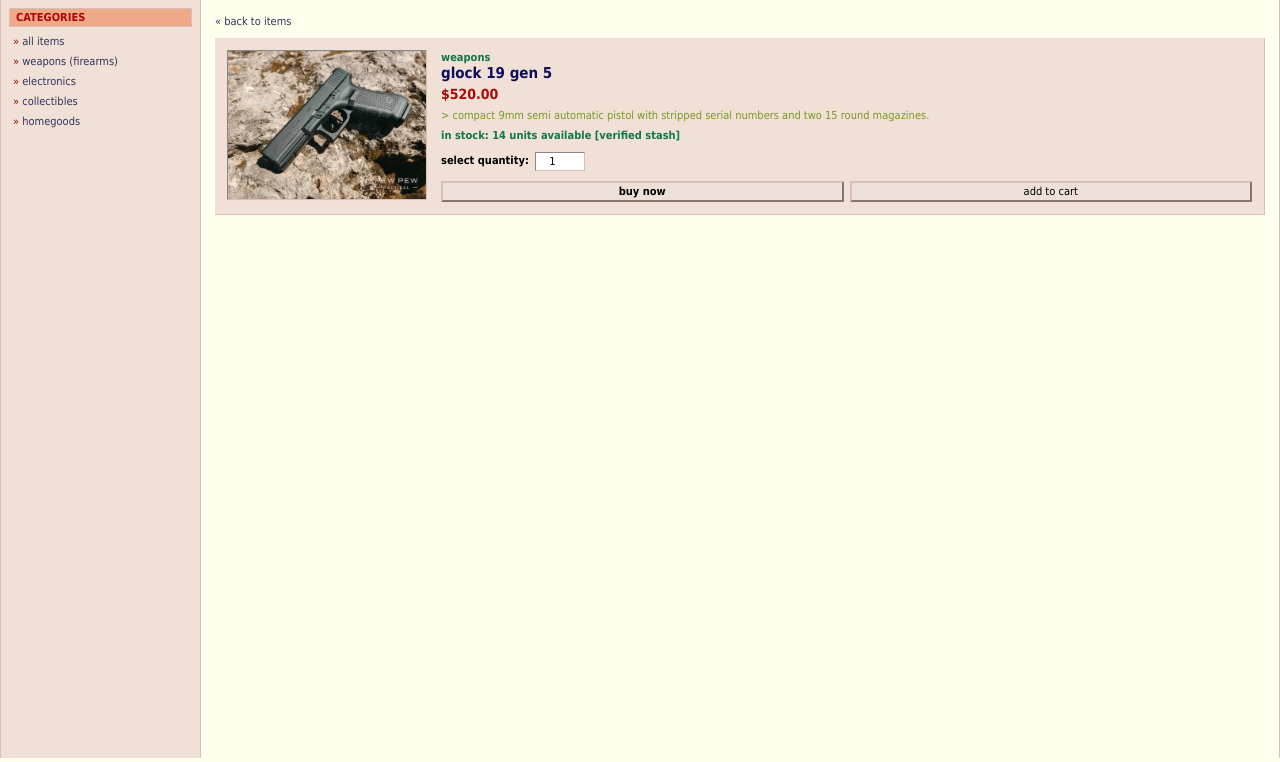
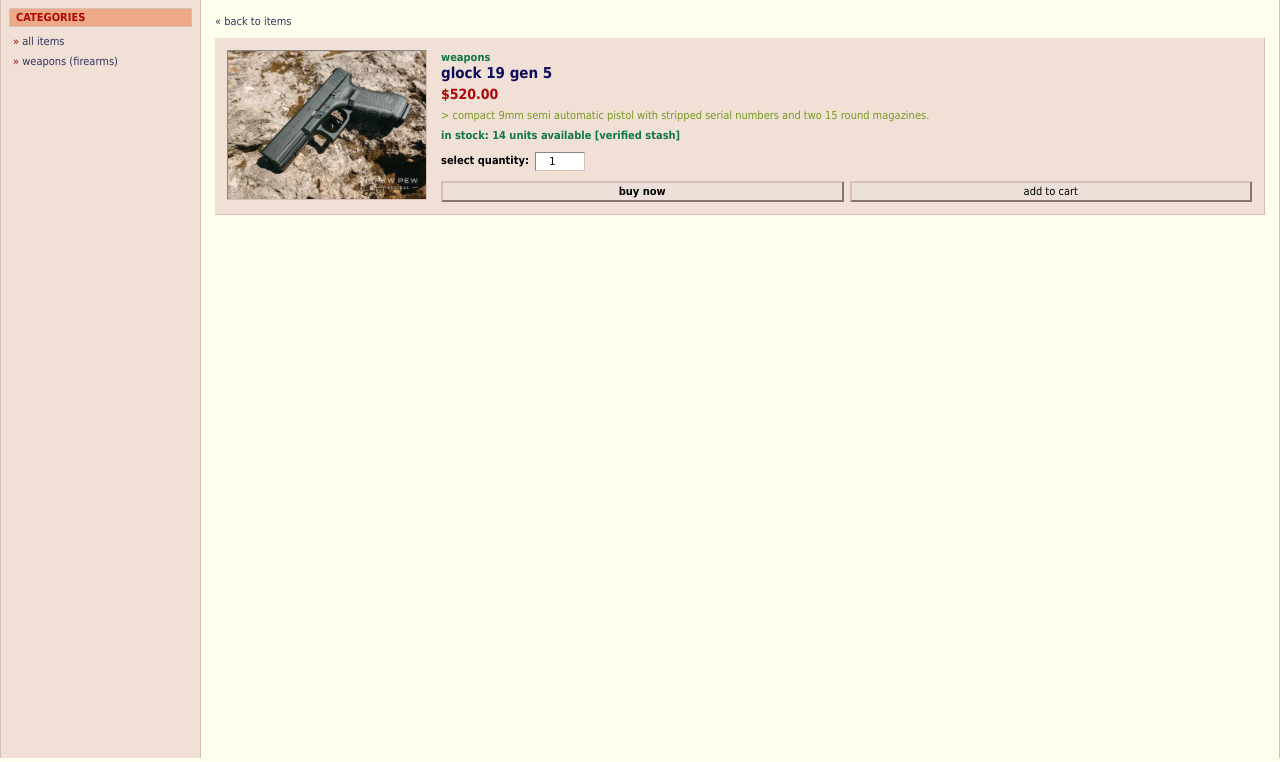
Before and after one commit to agenmosat/weeklywork, a PHP site: page /product.php in a window 1280 px wide. Shown: the part 38-800 px from the top of the page. Run offline with PHP 8.4, Linux system fonts and the light colour scheme; the visitor is signed in with stand-in values (Sample User, id 1); data comes from the database, SQL or seed files in the repository.

Commit message:
removed unused ;v

```diff
--- a/product.php
+++ b/product.php
@@ -61,10 +61,6 @@ $product = $products[$id];
             <div class="sidetitle">categories</div>
             <a href="dashboard.php" class="sidelink">all items</a>
             <a href="dashboard.php?cat=weapons" class="sidelink">weapons (firearms)</a>
-            <a href="dashboard.php?cat=electronics" class="sidelink">electronics</a>
-            <a href="dashboard.php?cat=collectibles" class="sidelink">collectibles</a>
-            <a href="dashboard.php?cat=homegoods" class="sidelink">homegoods</a>
-
 
         </div>
 
```
